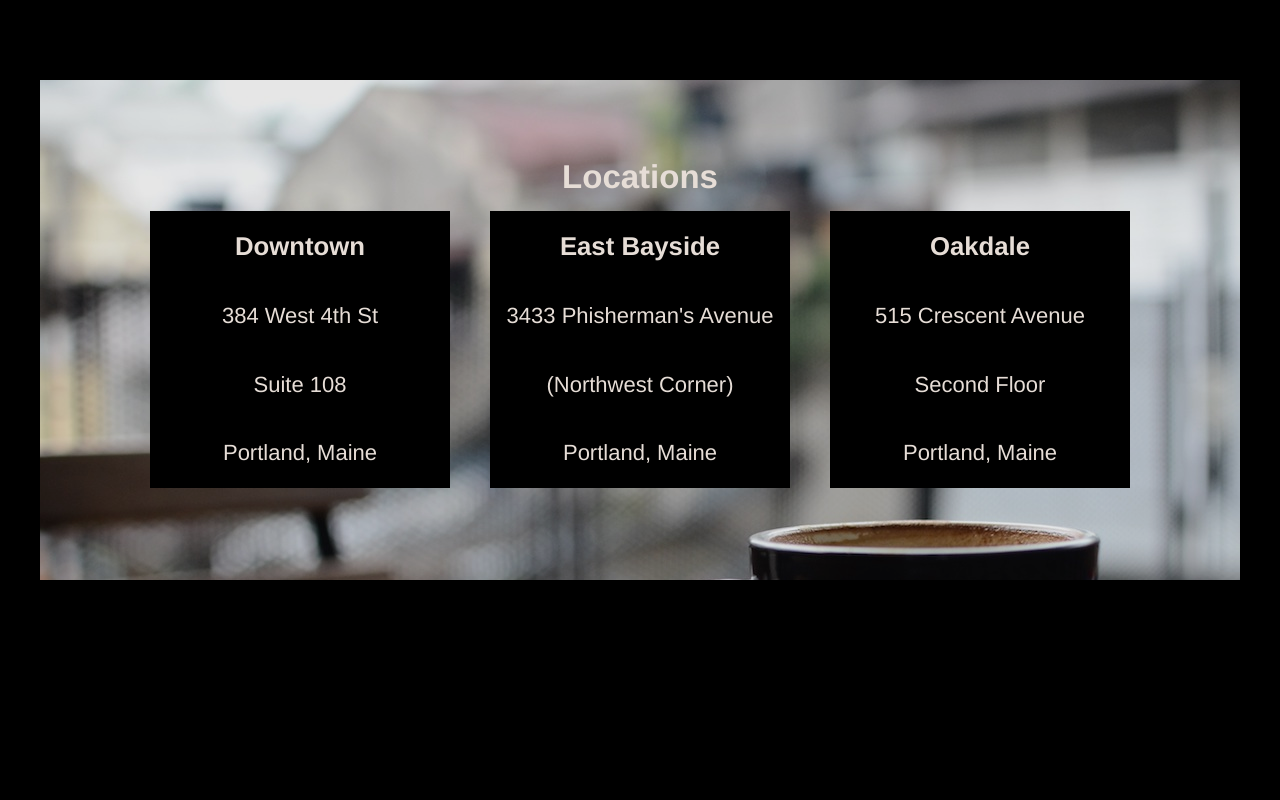
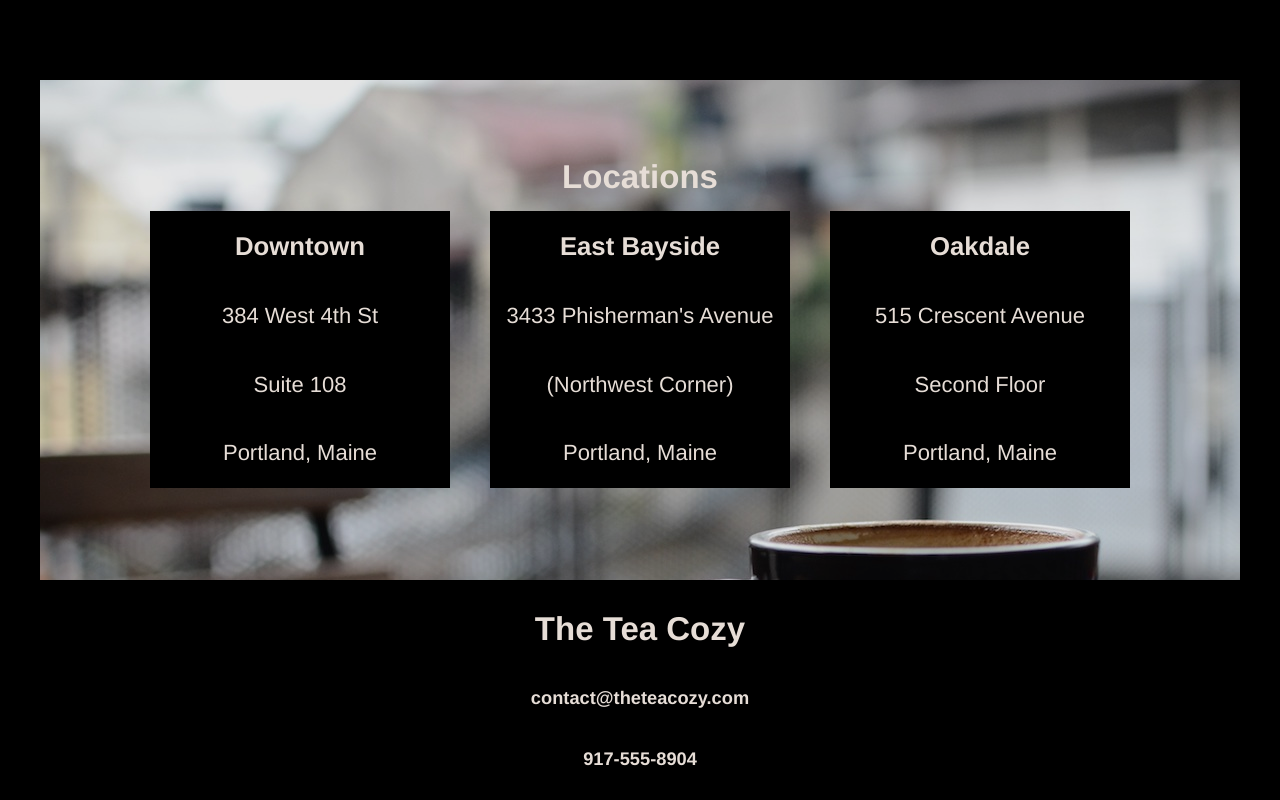
Before and after one commit to DokGreen/teacozy, a plain HTML site: page index.html in a window 1280 px wide. Shown: the part 1454-2254 px from the top of the page. Before the commit the page ends 2034 px from the top, so only its background shows below. Drawn offline with Linux system fonts and the light colour scheme.

Commit message:
contact sect complete

```diff
--- a/index.html
+++ b/index.html
@@ -73,5 +73,10 @@
         </div>
       </div>
     </div>
+    <div id="contact">
+      <h2>The Tea Cozy</h2>
+      <h5>contact@theteacozy.com</h5>
+      <h5>917-555-8904</h5>
+    </div>
   </body>
 </html>
--- a/resources/styles.css
+++ b/resources/styles.css
@@ -105,3 +105,15 @@ a {
   background-color: #000;
 /*specs adv opacity 1, as this is the default its not included*/
 }
+
+/*contact------------------------------------------------------*/
+
+#contact {
+  height: 200px;
+  width: 1000px;
+  margin: 10px auto;
+  display: flex;
+  justify-content: space-around;
+  align-items: center;
+  flex-direction: column;
+}
```
